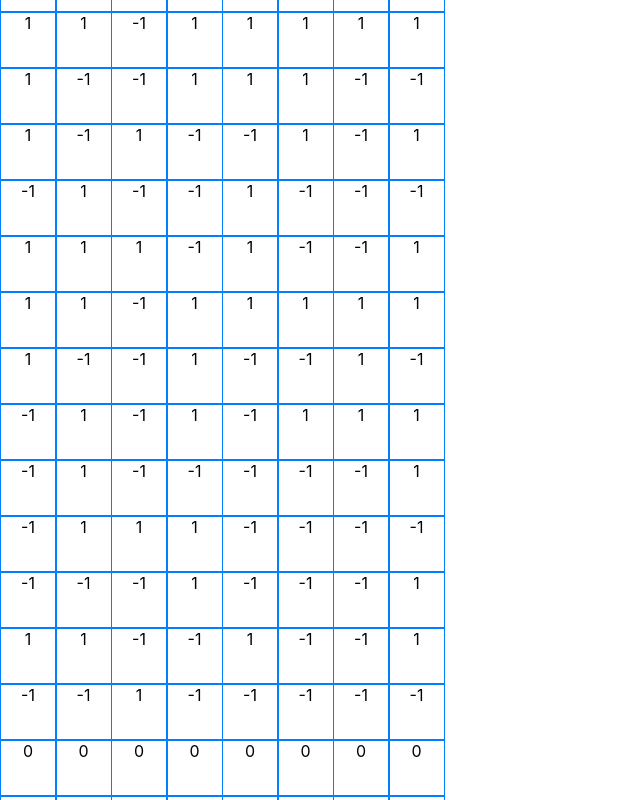
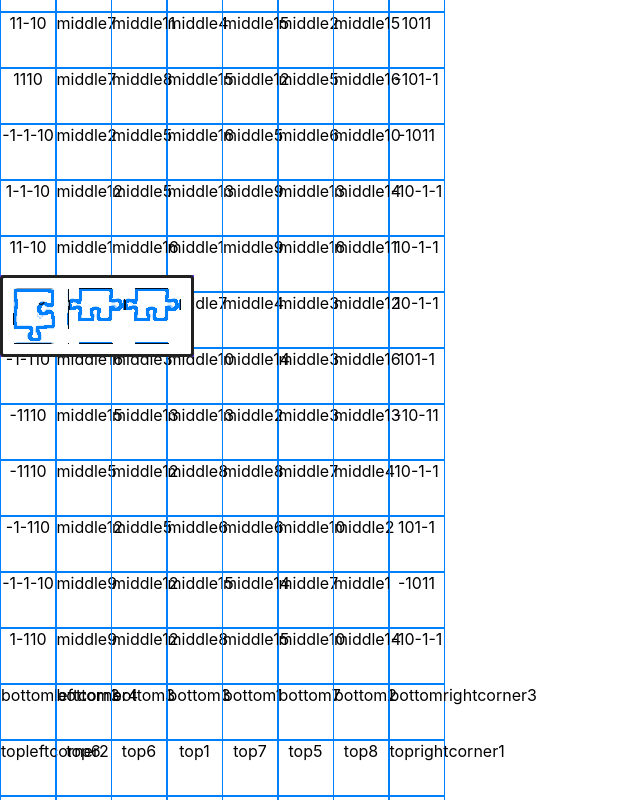
Before and after one commit to ildikoszabo/creative_puzzles, a React (Create React App) app in the folder creative-puzzles/: page / in a window 1280 px wide. Shown: the part 5980-6780 px from the top of the page, without its empty margins (0-640 px from the left). Built offline with nearby package versions, Linux system fonts and the light colour scheme.

Commit message:
add list of possible pieces

```diff
--- a/creative-puzzles/src/common/PuzzleGenerator.js
+++ b/creative-puzzles/src/common/PuzzleGenerator.js
@@ -1,4 +1,6 @@
 //source https://www.codeproject.com/Articles/395453/Html5-Jigsaw-Puzzle
+import { PIECES } from "./pieces";
+
 export function getRandomShapes(width, height) {
   var shapeArray = new Array();
 
@@ -22,6 +24,7 @@ export function getRandomShapes(width, height) {
         rightTab: rightTab,
         bottomTab: bottomTab,
         leftTab: leftTab,
+        name: "",
       });
     }
   }
@@ -43,6 +46,7 @@ export function getRandomShapes(width, height) {
       shape.bottomTab = y < height - 1 ? getRandomTabValue() : shape.bottomTab;
 
       if (shapeBottom) shapeBottom.topTab = -shape.bottomTab;
+      shape.name = getPieceName(shape);
     }
   }
   return shapeArray;
@@ -51,3 +55,19 @@ export function getRandomShapes(width, height) {
 function getRandomTabValue() {
   return Math.pow(-1, Math.floor(Math.random() * 2));
 }
+
+function getPieceName(shape) {
+  var piece = PIECES.allPossiblePieces.find(
+    (el) =>
+      el.topTab == shape.topTab &&
+      el.rightTab == shape.rightTab &&
+      el.bottomTab == shape.bottomTab &&
+      el.leftTab == shape.leftTab
+  );
+
+  var pieceName =
+    piece == undefined
+      ? `${shape.topTab}${shape.rightTab}${shape.bottomTab}${shape.leftTab}`
+      : piece.name;
+  return pieceName;
+}
--- a/creative-puzzles/src/common/components/CustomBox.js
+++ b/creative-puzzles/src/common/components/CustomBox.js
@@ -48,7 +48,7 @@ export default function CustomBox(props) {
             },
           }}
         >
-          {props.value.topTab}
+          {props.value.name}
         </Box>
       )}
     </ThemeProvider>
--- a/creative-puzzles/src/common/components/PieceSelection.js
+++ b/creative-puzzles/src/common/components/PieceSelection.js
@@ -1,37 +1,35 @@
 import React, { useEffect, useState } from "react";
-import {
-  Popper,
-  Paper,
-  Fade,
-  Grid,
-  Menu,
-  MenuItem,
-  Container,
-} from "@mui/material";
+import { Paper, Grid } from "@mui/material";
 import { getRandomShapes } from "../PuzzleGenerator";
 import CustomBox from "./CustomBox";
 
 export default function PieceSelection(props) {
   const open = Boolean(props.anchorEl);
-  const [arr, setArr] = useState(getRandomShapes(3, 1));
+  const [arr, setArr] = useState(getRandomShapes(3, 1)); // TO-DO should get legit suggestion based on the selected piece value which comes from props
 
   return (
     <div
       style={{
         backgroundColor: "#6638f0",
         position: "absolute",
-        top: `${props.currentMousePos.y + 25}px`,
+        top: `${props.currentMousePos.y + 15}px`,
         left: `${props.currentMousePos.x}px`,
         zIndex: 1,
       }}
     >
-      <Grid container spacing={0} columns={3}>
-        {arr.map((el, index) => (
-          <Grid item xs={1}>
-            <CustomBox value={arr[index]} opacity={1} applyPieceMask={true} />
-          </Grid>
-        ))}
-      </Grid>
+      <Paper
+        variant="outlined"
+        elevation="12"
+        sx={{ padding: "10px", border: "solid" }}
+      >
+        <Grid container spacing={0} columns={3}>
+          {arr.map((el, index) => (
+            <Grid item xs={1} onClick={() => props.onPieceSelection(el)}>
+              <CustomBox value={el} opacity={1} applyPieceMask={true} />
+            </Grid>
+          ))}
+        </Grid>
+      </Paper>
     </div>
   );
 }
--- /dev/null
+++ b/creative-puzzles/src/common/pieces.js
@@ -0,0 +1,340 @@
+export const PIECES = {
+  allPossiblePieces: [
+    {
+      name: "topleftcorner1",
+      topTab: 0,
+      rightTab: -1,
+      bottomTab: -1,
+      leftTab: 0,
+    },
+    {
+      name: "topleftcorner2",
+      topTab: 0,
+      rightTab: 1,
+      bottomTab: 1,
+      leftTab: 0,
+    },
+    {
+      name: "topleftcorner3",
+      topTab: 0,
+      rightTab: 1,
+      bottomTab: -1,
+      leftTab: 0,
+    },
+    {
+      name: "topleftcorner4",
+      topTab: 0,
+      rightTab: -1,
+      bottomTab: 1,
+      leftTab: 0,
+    },
+    {
+      name: "toprightcorner1",
+      topTab: 0,
+      rightTab: 0,
+      bottomTab: -1,
+      leftTab: -1,
+    },
+    {
+      name: "toprightcorner2",
+      topTab: 0,
+      rightTab: 0,
+      bottomTab: 1,
+      leftTab: 1,
+    },
+    {
+      name: "toprightcorner3",
+      topTab: 0,
+      rightTab: 0,
+      bottomTab: -1,
+      leftTab: 1,
+    },
+    {
+      name: "toprightcorner4",
+      topTab: 0,
+      rightTab: 0,
+      bottomTab: 1,
+      leftTab: -1,
+    },
+    {
+      name: "bottomleftcorner1",
+      topTab: -1,
+      rightTab: -1,
+      bottomTab: 0,
+      leftTab: 0,
+    },
+    {
+      name: "bottomleftcorner2",
+      topTab: 1,
+      rightTab: 1,
+      bottomTab: 0,
+      leftTab: 0,
+    },
+    {
+      name: "bottomleftcorner3",
+      topTab: 1,
+      rightTab: -1,
+      bottomTab: 0,
+      leftTab: 0,
+    },
+    {
+      name: "bottomleftcorner4",
+      topTab: -1,
+      rightTab: 1,
+      bottomTab: 0,
+      leftTab: 0,
+    },
+    {
+      name: "bottomrightcorner1",
+      topTab: -1,
+      rightTab: 0,
+      bottomTab: 0,
+      leftTab: -1,
+    },
+    {
+      name: "bottomrightcorner2",
+      topTab: 1,
+      rightTab: 0,
+      bottomTab: 0,
+      leftTab: 1,
+    },
+    {
+      name: "bottomrightcorner3",
+      topTab: 1,
+      rightTab: 0,
+      bottomTab: 0,
+      leftTab: -1,
+    },
+    {
+      name: "bottomrightcorner4",
+      topTab: -1,
+      rightTab: 0,
+      bottomTab: 0,
+      leftTab: 1,
+    },
+    {
+      name: "middle1",
+      topTab: -1,
+      rightTab: -1,
+      bottomTab: -1,
+      leftTab: -1,
+    },
+    {
+      name: "middle2",
+      topTab: 1,
+      rightTab: 1,
+      bottomTab: 1,
+      leftTab: 1,
+    },
+    {
+      name: "middle3",
+      topTab: 1,
+      rightTab: -1,
+      bottomTab: -1,
+      leftTab: -1,
+    },
+    {
+      name: "middle4",
+      topTab: -1,
+      rightTab: 1,
+      bottomTab: -1,
+      leftTab: -1,
+    },
+    {
+      name: "middle5",
+      topTab: -1,
+      rightTab: -1,
+      bottomTab: 1,
+      leftTab: -1,
+    },
+    {
+      name: "middle6",
+      topTab: -1,
+      rightTab: -1,
+      bottomTab: -1,
+      leftTab: 1,
+    },
+    {
+      name: "middle7",
+      topTab: 1,
+      rightTab: 1,
+      bottomTab: -1,
+      leftTab: -1,
+    },
+    {
+      name: "middle8",
+      topTab: -1,
+      rightTab: 1,
+      bottomTab: 1,
+      leftTab: -1,
+    },
+    {
+      name: "middle9",
+      topTab: -1,
+      rightTab: -1,
+      bottomTab: 1,
+      leftTab: 1,
+    },
+    {
+      name: "middle10",
+      topTab: 1,
+      rightTab: -1,
+      bottomTab: -1,
+      leftTab: 1,
+    },
+    {
+      name: "middle11",
+      topTab: 1,
+      rightTab: 1,
+      bottomTab: 1,
+      leftTab: -1,
+    },
+    {
+      name: "middle12",
+      topTab: -1,
+      rightTab: 1,
+      bottomTab: 1,
+      leftTab: 1,
+    },
+    {
+      name: "middle13",
+      topTab: 1,
+      rightTab: -1,
+      bottomTab: 1,
+      leftTab: 1,
+    },
+    {
+      name: "middle14",
+      topTab: 1,
+      rightTab: 1,
+      bottomTab: -1,
+      leftTab: 1,
+    },
+    {
+      name: "middle15",
+      topTab: 1,
+      rightTab: -1,
+      bottomTab: 1,
+      leftTab: -1,
+    },
+    {
+      name: "middle16",
+      topTab: -1,
+      rightTab: 1,
+      bottomTab: -1,
+      leftTab: 1,
+    },
+    {
+      name: "top1",
+      topTab: 0,
+      rightTab: -1,
+      bottomTab: -1,
+      leftTab: -1,
+    },
+    {
+      name: "top2",
+      topTab: 0,
+      rightTab: 1,
+      bottomTab: 1,
+      leftTab: 1,
+    },
+    {
+      name: "top3",
+      topTab: 0,
+      rightTab: 1,
+      bottomTab: -1,
+      leftTab: -1,
+    },
+    {
+      name: "top4",
+      topTab: 0,
+      rightTab: -1,
+      bottomTab: 1,
+      leftTab: -1,
+    },
+    {
+      name: "top5",
+      topTab: 0,
+      rightTab: -1,
+      bottomTab: -1,
+      leftTab: 1,
+    },
+    {
+      name: "top6",
+      topTab: 0,
+      rightTab: 1,
+      bottomTab: 1,
+      leftTab: -1,
+    },
+    {
+      name: "top7",
+      topTab: 0,
+      rightTab: -1,
+      bottomTab: 1,
+      leftTab: 1,
+    },
+    {
+      name: "top8",
+      topTab: 0,
+      rightTab: 1,
+      bottomTab: -1,
+      leftTab: 1,
+    },
+    {
+      name: "bottom1",
+      topTab: -1,
+      rightTab: -1,
+      bottomTab: 0,
+      leftTab: -1,
+    },
+    {
+      name: "bottom2",
+      topTab: 1,
+      rightTab: 1,
+      bottomTab: 0,
+      leftTab: 1,
+    },
+    {
+      name: "bottom3",
+      topTab: -1,
+      rightTab: 1,
+      bottomTab: 0,
+      leftTab: -1,
+    },
+    {
+      name: "bottom4",
+      topTab: 1,
+      rightTab: -1,
+      bottomTab: 0,
+      leftTab: -1,
+    },
+    {
+      name: "bottom5",
+      topTab: -1,
+      rightTab: -1,
+      bottomTab: 0,
+      leftTab: 1,
+    },
+    {
+      name: "bottom6",
+      topTab: -1,
+      rightTab: 1,
+      bottomTab: 0,
+      leftTab: 1,
+    },
+    {
+      name: "bottom7",
+      topTab: 1,
+      rightTab: -1,
+      bottomTab: 0,
+      leftTab: 1,
+    },
+    {
+      name: "bottom8",
+      topTab: 1,
+      rightTab: 1,
+      bottomTab: 0,
+      leftTab: -1,
+    },
+  ],
+};
--- a/creative-puzzles/src/pages/InfinityPuzzle.js
+++ b/creative-puzzles/src/pages/InfinityPuzzle.js
@@ -44,7 +44,7 @@ export default function InfinityPuzzle() {
   const [currentMousePos, setCurrentMousePos] = React.useState({ x: 0, y: 0 });
 
   const handlePopoverOpen = (event) => {
-    setIsPieceSelectionVisible(!isPieceSelectionVisible);
+    setIsPieceSelectionVisible(true);
     let PosX, PosY;
 
     if (event.pageX || event.pageY) {
@@ -65,7 +65,11 @@ export default function InfinityPuzzle() {
   };
 
   const handlePopoverClose = () => {
-    setIsPieceSelectionVisible(!isPieceSelectionVisible);
+    setIsPieceSelectionVisible(false);
+  };
+
+  const onPieceSelection = (pieceDetails) => {
+    alert("selectedPice " + pieceDetails.rightTab);
   };
 
   return (
@@ -74,6 +78,7 @@ export default function InfinityPuzzle() {
         <PieceSelection
           handlePopoverClose={handlePopoverClose}
           currentMousePos={currentMousePos}
+          onPieceSelection={onPieceSelection}
         />
       ) : null}
 
@@ -97,7 +102,7 @@ export default function InfinityPuzzle() {
                   item
                   xs={1}
                   onMouseEnter={handlePopoverOpen}
-                  onMouseLeave={handlePopoverClose}
+                  //onMouseLeave={handlePopoverClose}
                 >
                   <CustomBox
                     value={arr[index]}
```
